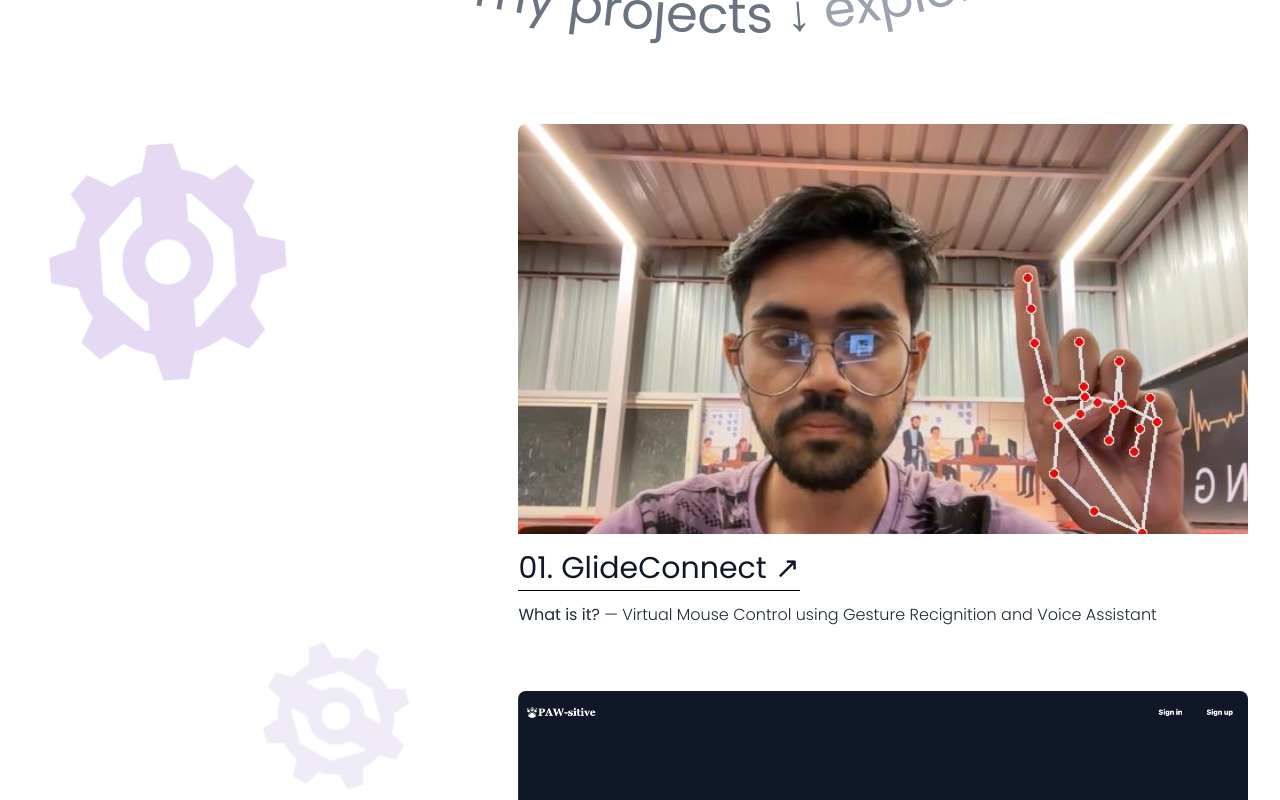
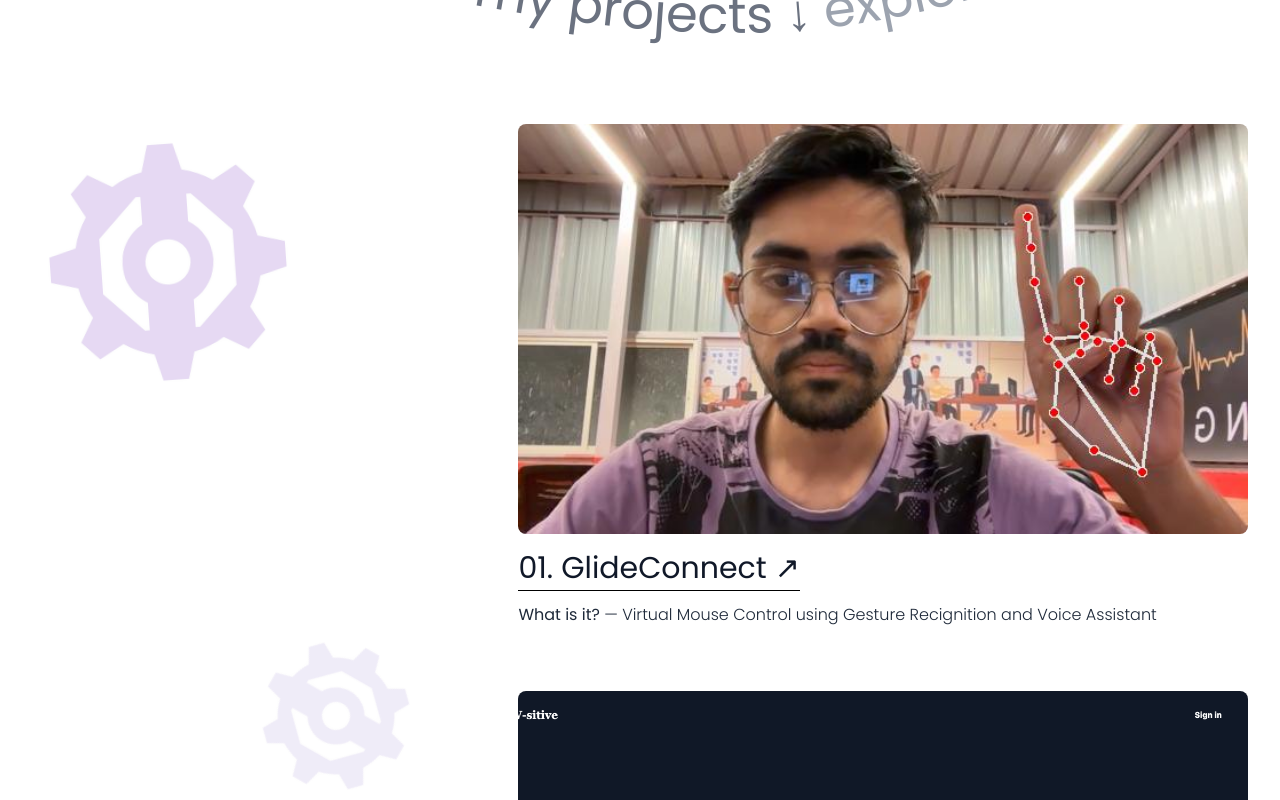
Before and after one commit to halcyon-past/Minimal-Portfolio, a React (Vite) app: page / in a window 1280 px wide. Shown: the part 580-1380 px from the top of the page. Built offline with nearby package versions, Linux system fonts and the light colour scheme.

Commit message:
Changed Cursor Style

```diff
--- a/src/components/About.jsx
+++ b/src/components/About.jsx
@@ -15,11 +15,11 @@ export default function About() {
                 className="w-48 h-48 rounded-full border border-gray-200 object-cover"
               />
             </div>
-            <h2 className="text-2xl md:text-3xl font-medium mb-4 text-gray-900">
+            <h2 className="text-2xl md:text-3xl font-medium mb-4 text-gray-900 cursor-default">
               About <span className="text-[var(--amethyst)] font-medium">Me</span>
             </h2>
           </div>
-          <div className="md:w-1/2 text-gray-700">
+          <div className="md:w-1/2 text-gray-700 cursor-default">
             <p className="mb-4 text-lg">
               I'm a final-year <span className="font-medium text-[var(--amethyst)]">B.Tech student</span> and a passionate <span className="font-medium text-[var(--chrysler-blue)]">full stack developer</span> with a strong footing in <span className="font-medium text-[var(--amethyst)]">data science</span>. Currently interning at <span className="font-medium">Bajaj Finserv</span> as a <span className="font-medium text-[var(--tea-green)]">Data Science Intern</span>, I enjoy bridging the gap between backend logic and user-facing design while also exploring the power of data to drive smart decisions.
             </p>
--- a/src/components/Footer.jsx
+++ b/src/components/Footer.jsx
@@ -6,7 +6,7 @@ export default function Footer() {
       <div className="container mx-auto">
         <div className="flex flex-col md:flex-row justify-between items-center">
           <div className="mb-4 md:mb-0">
-            <p className="text-gray-700">
+            <p className="text-gray-700 cursor-default">
               © 2025 <span className="text-[var(--amethyst)] font-medium">Aritro Saha</span>. All rights reserved.
             </p>
             <a
--- a/src/components/Gallery.jsx
+++ b/src/components/Gallery.jsx
@@ -3,7 +3,7 @@ import LazyImage from './common/LazyImage';
 
 export default function Gallery() {
   return (
-    <section id="gallery" className="py-16 px-4 md:px-8 bg-white">
+    <section id="gallery" className="py-16 px-4 md:px-8 bg-white cursor-default">
       <div className="container mx-auto max-w-6xl">
         <h2 className="text-2xl md:text-3xl font-medium mb-8 text-center text-gray-900">
           My <span className="text-[var(--amethyst)] font-medium">Gallery</span>
--- a/src/components/common/LazyImage.jsx
+++ b/src/components/common/LazyImage.jsx
@@ -17,7 +17,7 @@ export default function LazyImage({ src, alt, className, aspectRatio, blockClass
   }, [src]);
 
   return (
-    <div className={`relative overflow-hidden ${aspectRatio || ''} ${blockClass || ''}`}>
+    <div className={`relative overflow-hidden ${aspectRatio || ''} ${blockClass || ''} w-full h-full flex items-center justify-center`}>
       {!loaded && !error && (
         <div className="absolute inset-0 bg-gray-100 animate-pulse"></div>
       )}
@@ -31,7 +31,7 @@ export default function LazyImage({ src, alt, className, aspectRatio, blockClass
           src={src}
           alt={alt}
           loading="lazy"
-          className={`${className || ''} transition-opacity duration-500 ${loaded ? 'opacity-100' : 'opacity-0'}`}
+          className={`w-full h-full object-cover ${className || ''} transition-opacity duration-500 ${loaded ? 'opacity-100' : 'opacity-0'}`}
           onLoad={() => setLoaded(true)}
           onError={() => setError(true)}
         />
```
